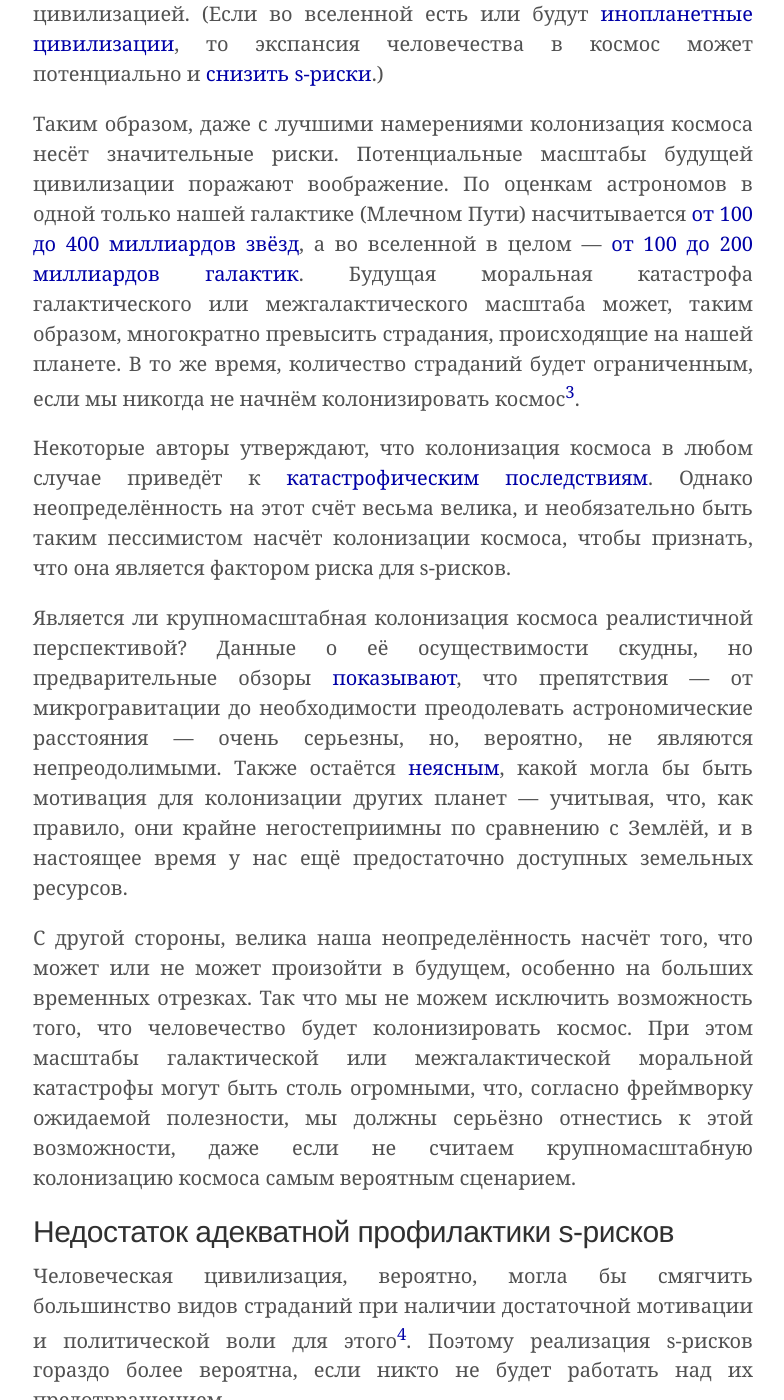
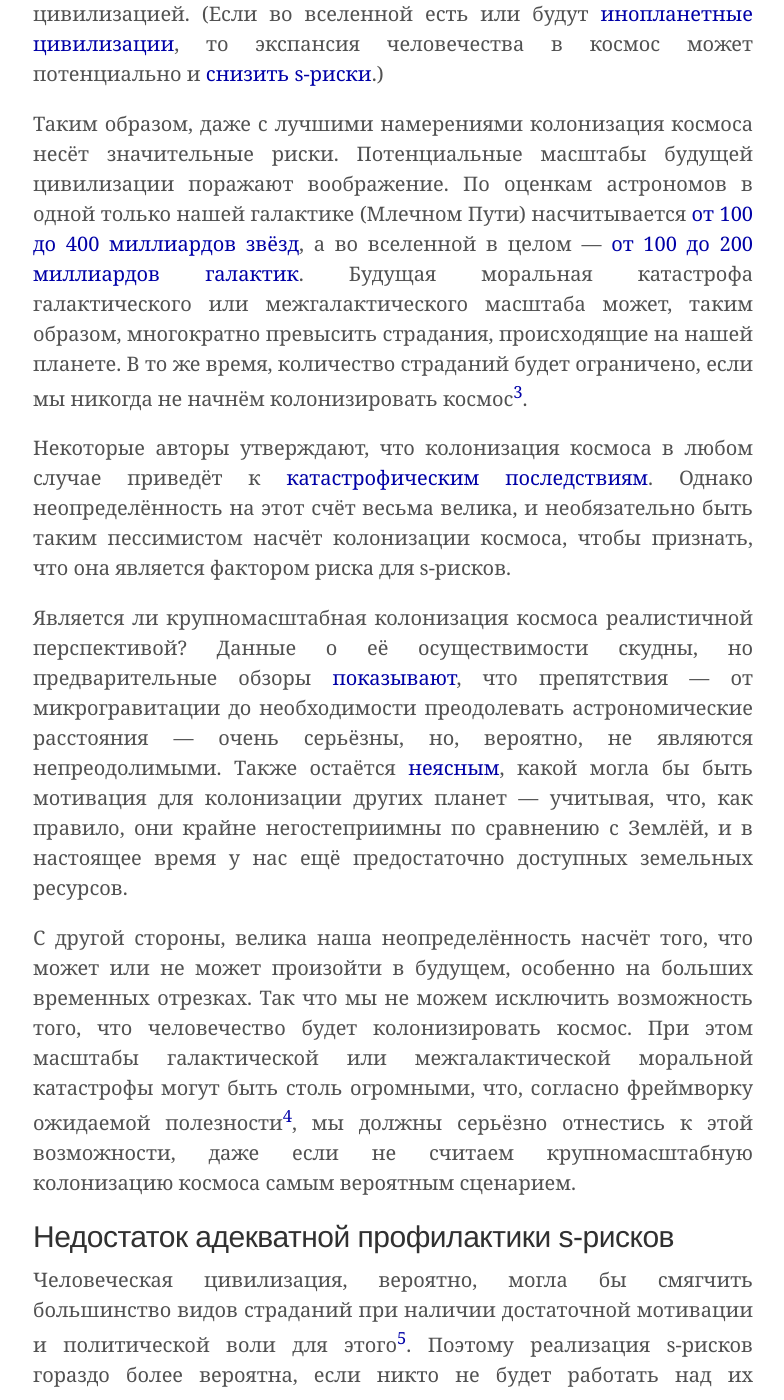
Before and after one commit to ReducingSuffering/reducingsuffering.github.io, a Jekyll site: the page built from _articles/tobias-baumann-risk-factors-for-s-risks.md, in a window 1280 px wide and 1400 px high, scrolled down 2378 px. Shown: the whole window, without its empty margins (247-1031 px from the left). Built offline with Jekyll 4.4.1, drawn with Linux system fonts in a browser that asks for light colours; some of the changed text lies outside the part shown.

Commit message:
Update tobias-baumann-risk-factors-for-s-risks.md

```diff
--- a/_articles/tobias-baumann-risk-factors-for-s-risks.md
+++ b/_articles/tobias-baumann-risk-factors-for-s-risks.md
@@ -27,21 +27,21 @@
 
 Также нам нужно различать виды технического прогресса по их опасности. Важный аспект — то, как новые технологии могут повлиять на общий масштаб человеческой цивилизации и на количество (потенциально страдающих) сентиентных существ. В частности, некоторые технологии могут упростить создание огромных объемов страданий.
 
-Конкретным примером такой технологии служит способность к созданию сентиентных искусственных существ. Как я уже [обсуждал](tobias-baumann-s-risks-an-introduction.html) в других текстах, это может привести к эксплуатации большого количества сентиентных существ из-за нашего, вероятно, недостаточного уровня морального внимания к искусственным умам.
+Конкретным примером такой технологии служит способность к созданию сентиентных искусственных существ. Как я уже [обсуждал](tobias-baumann-s-risks-an-introduction.html) в других текстах, это может привести к эксплуатации большого количества сентиентных существ из-за нашего, скорее всего, недостаточного уровня морального внимания к искусственным умам.
 
 Другой ключевой фактор — крупномасштабная колонизация космоса[^2]. Благодаря продвинутому ИИ или другим технологическим прорывам, может стать технически и экономически возможной экспансия по всей вселенной. Эта экспансия потенциально может многократно увеличить общее количество как человеческих, так и нечеловеческих существ настолько, что наша цивилизация будет иметь поистине астрономические масштабы. И без достаточного морального и политического прогресса это может многократно увеличить количество страданий, порождаемых нашей цивилизацией. (Если во вселенной есть или будут [инопланетные цивилизации](https://grabbyaliens.com/), то экспансия человечества в космос может потенциально и [снизить s-риски](https://centerforreducingsuffering.org/s-risk-impact-distribution-is-double-tailed/).)
 
-Таким образом, даже с лучшими намерениями колонизация космоса несёт значительные риски. Потенциальные масштабы будущей цивилизации поражают воображение. По оценкам астрономов в одной только нашей галактике (Млечном Пути) насчитывается [от 100 до 400 миллиардов звёзд](https://www.space.com/25959-how-many-stars-are-in-the-milky-way.html), а во вселенной в целом — [от 100 до 200 миллиардов галактик](https://www.space.com/25303-how-many-galaxies-are-in-the-universe.html). Будущая моральная катастрофа галактического или межгалактического масштаба может, таким образом, многократно превысить страдания, происходящие на нашей планете. В то же время, количество страданий будет ограниченным, если мы никогда не начнём колонизировать космос[^3].
+Таким образом, даже с лучшими намерениями колонизация космоса несёт значительные риски. Потенциальные масштабы будущей цивилизации поражают воображение. По оценкам астрономов в одной только нашей галактике (Млечном Пути) насчитывается [от 100 до 400 миллиардов звёзд](https://www.space.com/25959-how-many-stars-are-in-the-milky-way.html), а во вселенной в целом — [от 100 до 200 миллиардов галактик](https://www.space.com/25303-how-many-galaxies-are-in-the-universe.html). Будущая моральная катастрофа галактического или межгалактического масштаба может, таким образом, многократно превысить страдания, происходящие на нашей планете. В то же время, количество страданий будет ограничено, если мы никогда не начнём колонизировать космос[^3].
 
 Некоторые авторы утверждают, что колонизация космоса в любом случае приведёт к [катастрофическим](https://nautil.us/why-we-should-think-twice-about-colonizing-space-237149/) [последствиям](https://www.amazon.com/Dark-Skies-Expansionism-Planetary-Geopolitics/dp/0190903341). Однако неопределённость на этот счёт весьма велика, и необязательно быть таким пессимистом насчёт колонизации космоса, чтобы признать, что она является фактором риска для s-рисков.
 
-Является ли крупномасштабная колонизация космоса реалистичной перспективой? Данные о её осуществимости скудны, но предварительные обзоры [показывают](https://www.fhi.ox.ac.uk/will-we-eventually-be-able-to-colonize-other-stars-notes-from-a-preliminary-review/), что препятствия — от микрогравитации до необходимости преодолевать астрономические расстояния — очень серьезны, но, вероятно, не являются непреодолимыми. Также остаётся [неясным](tobias-baumann-thoughts-on-space-colonisation.html), какой могла бы быть мотивация для колонизации других планет — учитывая, что, как правило, они крайне негостеприимны по сравнению с Землёй, и в настоящее время у нас ещё предостаточно доступных земельных ресурсов.
+Является ли крупномасштабная колонизация космоса реалистичной перспективой? Данные о её осуществимости скудны, но предварительные обзоры [показывают](https://www.fhi.ox.ac.uk/will-we-eventually-be-able-to-colonize-other-stars-notes-from-a-preliminary-review/), что препятствия — от микрогравитации до необходимости преодолевать астрономические расстояния — очень серьёзны, но, вероятно, не являются непреодолимыми. Также остаётся [неясным](tobias-baumann-thoughts-on-space-colonisation.html), какой могла бы быть мотивация для колонизации других планет — учитывая, что, как правило, они крайне негостеприимны по сравнению с Землёй, и в настоящее время у нас ещё предостаточно доступных земельных ресурсов.
 
-С другой стороны, велика наша неопределённость насчёт того, что может или не может произойти в будущем, особенно на больших временных отрезках. Так что мы не можем исключить возможность того, что человечество будет колонизировать космос. При этом масштабы галактической или межгалактической моральной катастрофы могут быть столь огромными, что, согласно фреймворку ожидаемой полезности, мы должны серьёзно отнестись к этой возможности, даже если не считаем крупномасштабную колонизацию космоса самым вероятным сценарием.
+С другой стороны, велика наша неопределённость насчёт того, что может или не может произойти в будущем, особенно на больших временных отрезках. Так что мы не можем исключить возможность того, что человечество будет колонизировать космос. При этом масштабы галактической или межгалактической моральной катастрофы могут быть столь огромными, что, согласно фреймворку ожидаемой полезности[^4], мы должны серьёзно отнестись к этой возможности, даже если не считаем крупномасштабную колонизацию космоса самым вероятным сценарием.
 
 ## Недостаток адекватной профилактики s-рисков
 
-Человеческая цивилизация, вероятно, могла бы смягчить большинство видов страданий при наличии достаточной мотивации и политической воли для этого[^4]. Поэтому реализация s-рисков гораздо более вероятна, если никто не будет работать над их предотвращением.
+Человеческая цивилизация, вероятно, могла бы смягчить большинство видов страданий при наличии достаточной мотивации и политической воли для этого[^5]. Поэтому реализация s-рисков гораздо более вероятна, если никто не будет работать над их предотвращением.
 
 Даже ограниченная степень моральной озабоченности проблемой может существенно снизить s-риски. Например, если лишь небольшая группа людей заботится о предотвращении s-риска, они всё равно могут попытаться найти компромисс с другими для внедрения низкозатратных мер предотвращения наихудших сценариев. Такие низкозатратные компромиссы, вероятно, возможны в случае многих s-рисков. Таким образом, выглядит правдоподобным, что сильнее всего мы должны беспокоиться о тех вариантах будущего, в которых не предпринимаются усилия по предотвращению s-рисков, и что нужно заниматься этим очевидным узким местом.
 
```
Also changed, not shown: other parts of _articles/tobias-baumann-risk-factors-for-s-risks.md (+12 -11 lines).
